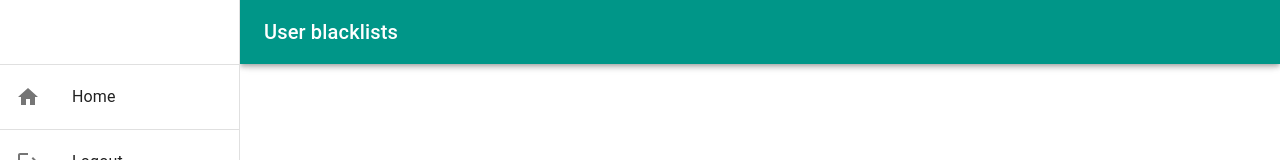
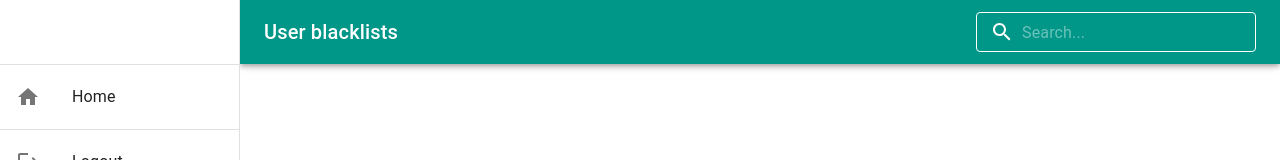
Before and after one commit to JeremyGendre/users-blacklists, a React (Create React App) app: page / in a window 1280 px wide. Shown: the top 160 px of the page. Built offline with nearby package versions, Linux system fonts and the light colour scheme; no server answers; the database is empty; sample sign-in values are in the browser's storage.

Commit message:
style: search input in toolbar & dense table

```diff
--- a/src/component/Layout/Layout.tsx
+++ b/src/component/Layout/Layout.tsx
@@ -16,8 +16,9 @@ import Typography from '@mui/material/Typography';
 import React, {PropsWithChildren, useState} from "react";
 import {Link, useNavigate, Outlet, Navigate} from "react-router-dom";
 import {useUser} from "../../context/UserContext";
-import {Search} from "@mui/icons-material";
+import {InputAdornment, TextField} from "@mui/material";
 import SearchIcon from '@mui/icons-material/Search';
+import { styled } from '@mui/material/styles';
 
 const drawerWidth: number = 240;
 
@@ -70,7 +71,8 @@ export default function Layout({ children, window }: PropsWithChildren<{window?:
                     ml: { sm: `${drawerWidth}px` },
                 }}
             >
-                <Toolbar>
+                <Toolbar className="d-flex justify-between flex-wrap">
+                    <div className="d-flex align-items-center">
                         <IconButton
                             color="inherit"
                             aria-label="open drawer"
@@ -83,6 +85,20 @@ export default function Layout({ children, window }: PropsWithChildren<{window?:
                         <Typography variant="h6" noWrap component="div">
                             <Link to="/" className="no-decoration-link">User blacklists</Link>
                         </Typography>
+                    </div>
+                    <CssTextField
+                        id="global-search"
+                        placeholder="Search..."
+                        InputProps={{
+                            startAdornment: (
+                                <InputAdornment sx={{color: 'white'}} position="start">
+                                    <SearchIcon />
+                                </InputAdornment>
+                            ),
+                        }}
+                        variant="outlined"
+                        size="small"
+                    />
                 </Toolbar>
             </AppBar>
             <Box
@@ -126,3 +142,27 @@ export default function Layout({ children, window }: PropsWithChildren<{window?:
         </Box>
     );
 }
+
+const CssTextField = styled(TextField)({
+    '& .MuiInputBase-root':{
+        color:'white',
+    },
+    '& label.Mui-focused': {
+        color: 'green',
+    },
+    '& .MuiInput-underline:after': {
+        borderBottomColor: 'green',
+    },
+    '& .MuiOutlinedInput-root': {
+        '& fieldset': {
+            borderColor: 'white',
+            color: 'white'
+        },
+        '&:hover fieldset': {
+            borderColor: 'lightgray',
+        },
+        '&.Mui-focused fieldset': {
+            borderColor: 'lightgray',
+        },
+    },
+});
```
Lines whose indentation alone changed are shown as unchanged.
